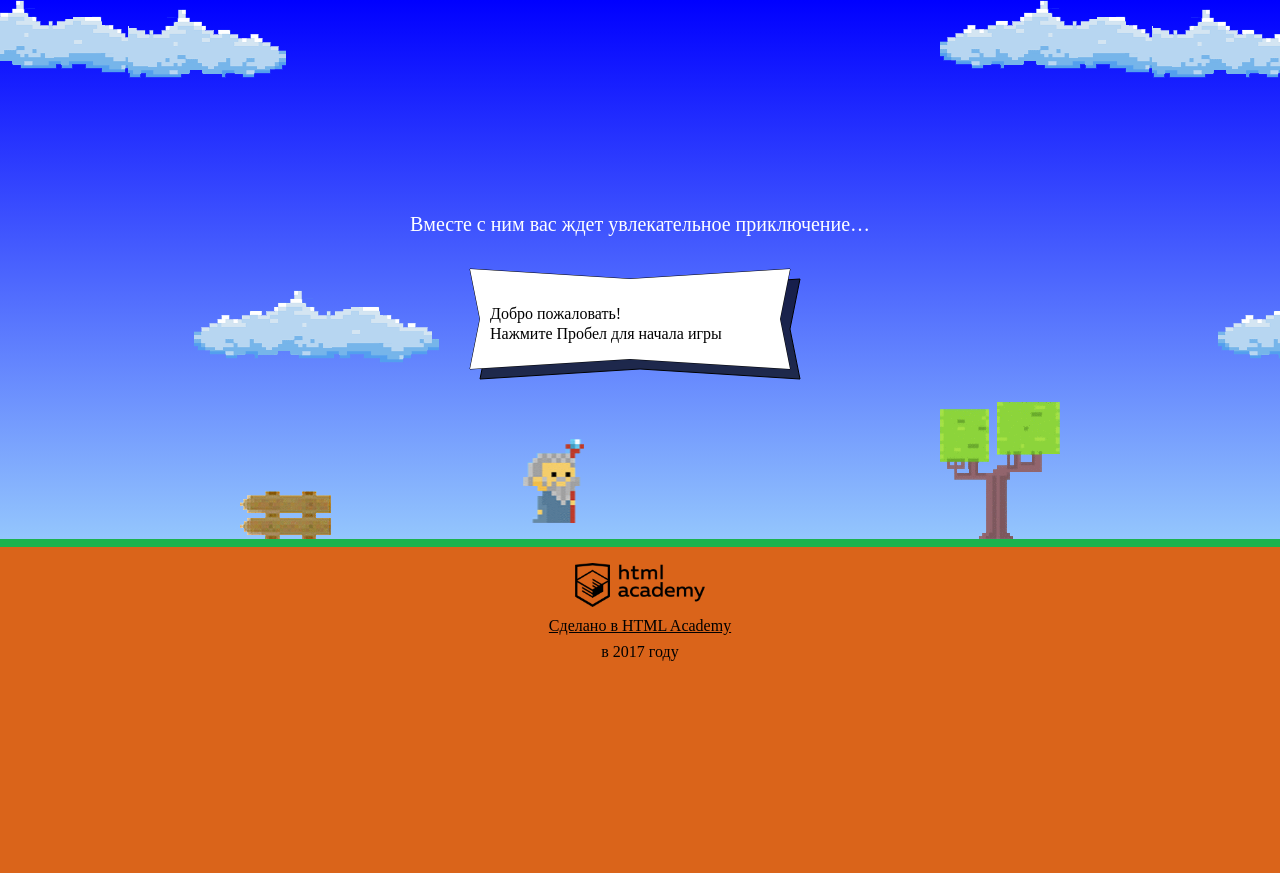
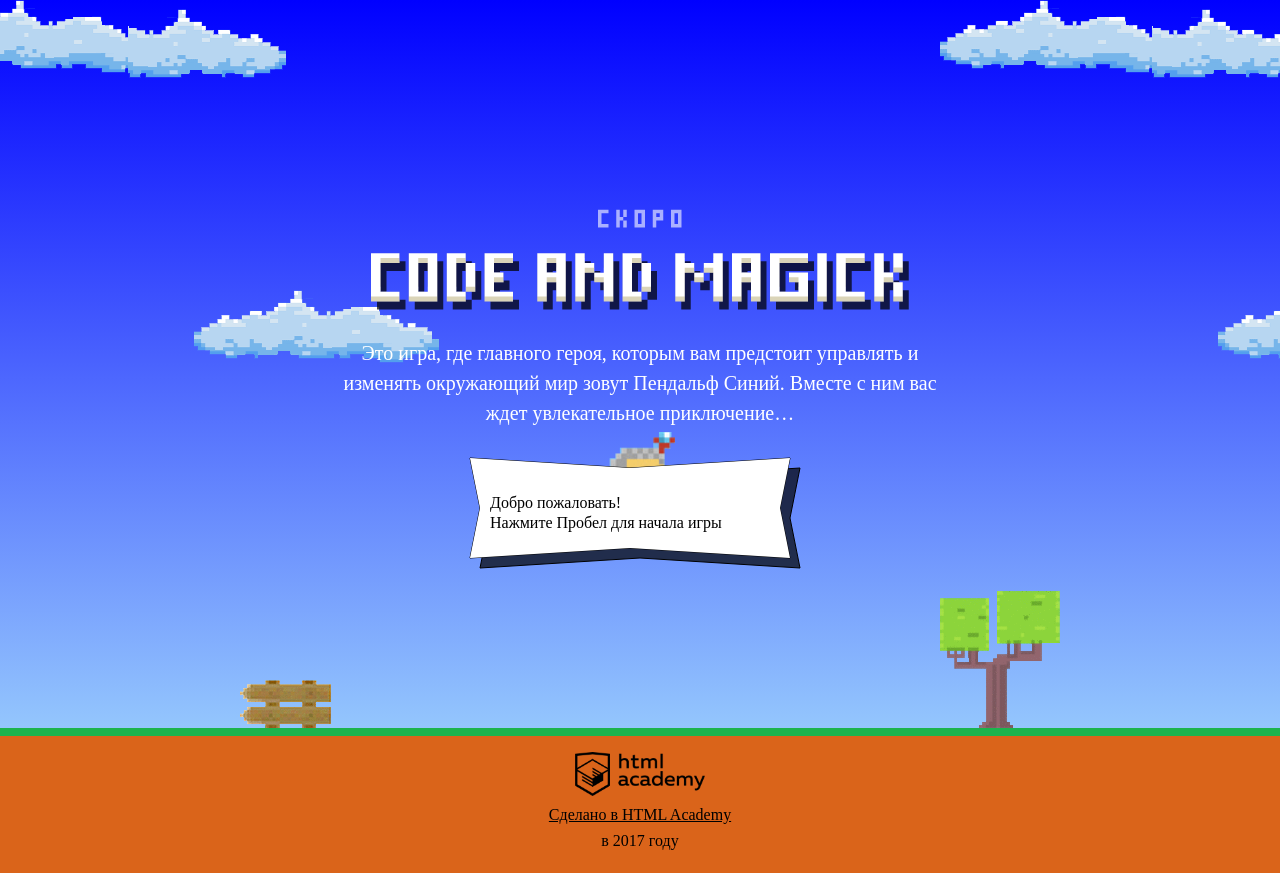
Before and after one commit to stallev/282177-code-and-magick, a website: page index.html in a window 1280 px wide. Before the commit the page ends 800 px from the top, so only its background shows below. Drawn offline with Linux system fonts and the light colour scheme; a web font is replaced by a local one.

Commit message:
final corrections

```diff
--- a/index.html
+++ b/index.html
@@ -16,9 +16,13 @@
   <h1 class="header-title section-title">
     Code
     <img>
+  <h1 class="header-title section-title">
+    Code&thinsp;and&thinsp;Pleasure
+    <img src="img/title-site.png" alt="Code and magick">
   </h1>
-  <p class="header-description">
-
+   <p class="header-description">
+    Это игра, где главного героя, которым вам предстоит управлять и изменять окружающий мир зовут
+    Пендальф Синий.
     Вместе с ним вас ждет увлекательное приключение&hellip;
   </p>
 
@@ -33,19 +37,19 @@
 <script>
   var fireballSize = 22;
   var wizardSpeed = 3;
-  var wizardWidth = 170;
+  var wizardWidth = 70;
 
-  var getFireballSpeed=function (left){
+  var getFireballSpeed = function (left){
     return left ? 2 : 10;
-
-  var getWizardHeight = function(wizardWidth){
-    return wizardWidth*1.377;
+  }
+  var getWizardHeight = function(){
+    return wizardWidth * 1.377;
   }
   function getWizardX(width){
-    return width/2;
+    return (width - wizardWidth)/2;
   }
   function getWizardY(height){
-    return height*2/3;
+    return (height * 1 / 3 - wizardWidth * 1.377);
   }
 </script>
 <script src="js/game.js" type="application/javascript"></script>
```
